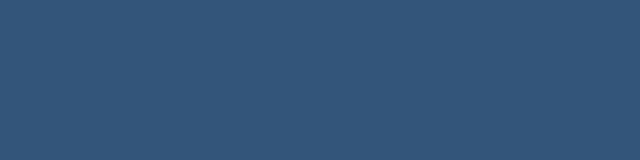
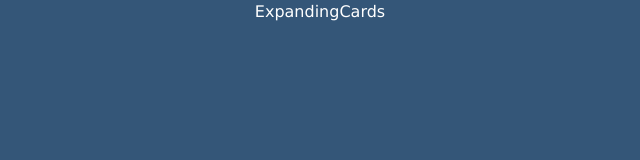
Before and after one commit to ShannaJSmith/css-components, a React (Create React App) app in the folder css-components/: page /cards in a window 1280 px wide. Shown: the top 160 px of the page, without its empty margins (320-960 px from the left). Built offline with nearby package versions, Linux system fonts and the light colour scheme.

Commit message:
create new expanding cards component and setup page for it

```diff
--- a/css-components/src/App.js
+++ b/css-components/src/App.js
@@ -2,6 +2,7 @@ import { BrowserRouter as Router, Route } from 'react-router-dom';
 import TableOfContents from './pages/TableOfContents';
 import Background1 from './pages/Background1';
 import Background2 from './pages/Background2';
+import CardsPage from './pages/CardsPage';
 
 function App() {
   return (
@@ -10,6 +11,7 @@ function App() {
         <Route path="/" component={TableOfContents} exact />
         <Route path="/background1" component={Background1} />
         <Route path="/background2" component={Background2} />
+        <Route path="/cards" component={CardsPage} />
       </div>
     </Router>
   );
--- /dev/null
+++ b/css-components/src/components/ExpandingCards.jsx
@@ -0,0 +1,7 @@
+import React from 'react';
+
+const ExpandingCards = () => {
+  return <div>ExpandingCards</div>;
+};
+
+export default ExpandingCards;
--- /dev/null
+++ b/css-components/src/pages/CardsPage.jsx
@@ -0,0 +1,8 @@
+import React from 'react';
+import ExpandingCards from '../components/ExpandingCards';
+
+const CardsPage = () => {
+  return <ExpandingCards />;
+};
+
+export default CardsPage;
--- a/css-components/src/pages/TableOfContents.jsx
+++ b/css-components/src/pages/TableOfContents.jsx
@@ -12,6 +12,9 @@ const TableOfContents = () => {
       <Link to="/background2">
         <Button variant="info">Background 2</Button>
       </Link>
+      <Link to="/cards">
+        <Button variant="dark">Expanding Cards</Button>
+      </Link>
     </div>
   );
 };
```
